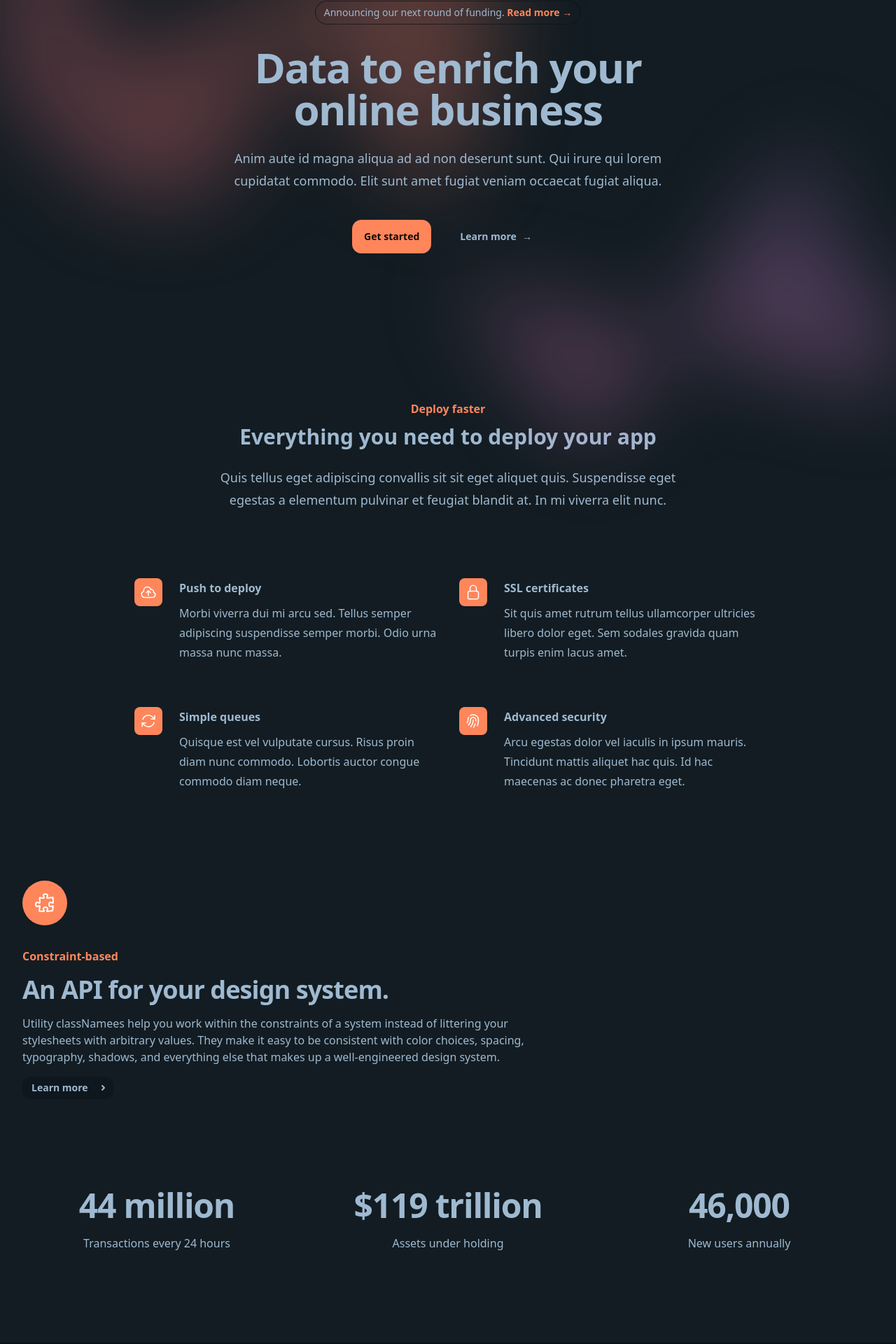
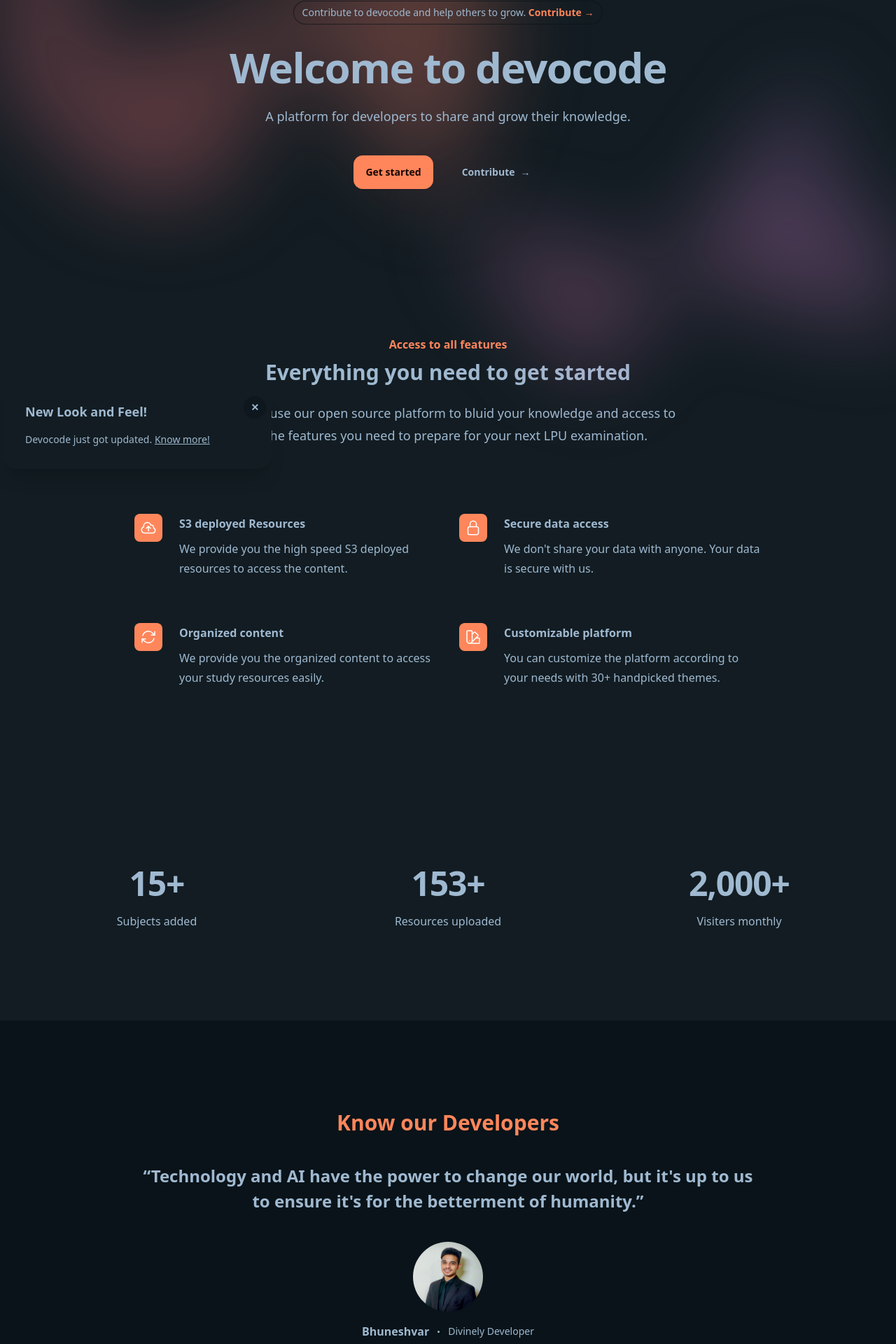
Before and after one commit to imankitkalirawana/dynamic-devocode, a Next.js app: page / in a window 1280 px wide. Shown: the part 126-2046 px from the top of the page at 70% size. Built offline with nearby package versions, Linux system fonts and the light colour scheme.

Commit message:
Add new image and icons, update stats and contact page, and fix banner links

```diff
--- a/app/page.tsx
+++ b/app/page.tsx
@@ -2,34 +2,17 @@ import Banner from "@/components/landingpage/Banner";
 import Contact from "@/components/landingpage/Contact";
 import Features from "@/components/landingpage/Features";
 import Footer from "@/components/landingpage/Footer";
-import Newsletter from "@/components/landingpage/Newsletter";
+// import Newsletter from "@/components/landingpage/Newsletter";
 import Pricing from "@/components/landingpage/Pricing";
 import Stats from "@/components/landingpage/Stats";
 import Testimonial from "@/components/landingpage/Testimonial";
-import dynamic from "next/dynamic";
-import Image from "next/image";
-
-// export default function Home() {
-//   return (
-//     <>
-//       <Banner />
-//       <Features />
-//       <Newsletter />
-//       <Stats />
-//       <Testimonial />
-//       <Pricing />
-//       <Contact />
-//       <Footer />
-//     </>
-//   );
-// }
 
 const Page = () => {
   return (
     <>
       <Banner />
       <Features />
-      <Newsletter />
+      {/* <Newsletter /> */}
       <Stats />
       <Testimonial />
       <Pricing />
--- a/components/common/Navbar.tsx
+++ b/components/common/Navbar.tsx
@@ -12,20 +12,38 @@ import { toast } from "react-hot-toast";
 
 const Navbar = () => {
   const [isloggingOut, setIsLoggingOut] = useState(false);
+  const [isNew, setIsNew] = useState(true);
+  const [isCustomCursor, setIsCustomCursor] = useState(false);
+
+  useEffect(() => {
+    const cursor = localStorage.getItem("isCustomCursor");
+    setIsCustomCursor(cursor ? JSON.parse(cursor) : false);
+    // check if the user is new from localstorage isNew key
+    const isNewUser = localStorage.getItem("isNew");
+    if (isNewUser) {
+      setIsNew(false);
+    }
+  }, []);
 
   const location = usePathname();
   const router = useRouter();
   const { loggedIn } = isLoggedIn();
 
-  const isCustomCursor = localStorage.getItem("isCustomCursor") === "true";
+  dynamicTheme();
 
-  dynamicTheme();
+  const handleIsNew = () => {
+    setIsNew(false);
+    localStorage.setItem("isNew", "false");
+  };
 
   const handleLogout = () => {
     setIsLoggingOut(true);
     setTimeout(() => {
       const theme = localStorage.getItem("theme");
-      localStorage.clear();
+      // remove token and user from localstorage
+      localStorage.removeItem("token");
+      localStorage.removeItem("userId");
+      localStorage.removeItem("userData");
       localStorage.setItem("theme", theme as string);
       window.location.href = "/resources";
       const modal = document.getElementById("logout_modal") as HTMLInputElement;
@@ -122,7 +140,10 @@ const Navbar = () => {
               </ul>
             </div>
           </div>
-          <Link href={"/"} className="btn btn-ghost text-xl">
+          <Link
+            href={"/"}
+            className="btn btn-ghost text-xl after:content-['LPU'] after:text-xs after:mb-2"
+          >
             DevoCode
           </Link>
         </div>
@@ -278,6 +299,32 @@ const Navbar = () => {
           Close
         </label>
       </div>
+      {isNew && (
+        <div
+          className="card max-w-96 w-full bg-base-100 shadow-xl fixed bottom-[50%] translate-y-[50%] z-10 left-[50%] translate-x-[-50%] px-8 py-4 md:left-1 md:bottom-1 md:translate-x-0 md:translate-y-0"
+          id="updated-popup"
+        >
+          <form method="dialog">
+            <button
+              className="btn btn-sm btn-circle absolute right-2 top-2"
+              onClick={handleIsNew}
+            >
+              ✕
+            </button>
+          </form>
+          <h3 className="font-bold text-lg">New Look and Feel!</h3>
+          <p className="py-4 text-sm">
+            Devocode just got updated.{" "}
+            <a
+              className="link"
+              href="https://github.com/imankitkalirawana/dynamic-devocode"
+              target="_blank"
+            >
+              Know more!
+            </a>
+          </p>
+        </div>
+      )}
     </>
   );
 };
--- a/components/landingpage/Banner.tsx
+++ b/components/landingpage/Banner.tsx
@@ -1,4 +1,5 @@
 import dynamic from "next/dynamic";
+import Link from "next/link";
 
 const Banner = () => {
   return (
@@ -18,28 +19,34 @@ const Banner = () => {
       <div className="mx-auto max-w-2xl py-20">
         <div className="hidden sm:mb-8 sm:flex sm:justify-center">
           <div className="relative rounded-full px-3 py-1 text-sm leading-6 text-content ring-1 ring-base-300/70">
-            Announcing our next round of funding.{" "}
-            <a href="#" className="font-semibold text-primary">
+            Contribute to devocode and help others to grow.{"  "}
+            <a
+              href="https://docs.google.com/forms/d/e/1FAIpQLSdFBSjoY5HW4QeUwOPn2gBruzUwW4utGR1TAGIXa4UoQwmKgg/viewform?usp=send_form"
+              target="_blank"
+              className="font-semibold text-primary"
+            >
               <span className="absolute inset-0" aria-hidden="true" />
-              Read more <span aria-hidden="true">&rarr;</span>
+              Contribute <span aria-hidden="true">&rarr;</span>
             </a>
           </div>
         </div>
         <div className="text-center">
           <h1 className="text-4xl font-bold tracking-tight sm:text-6xl">
-            Data to enrich your online business
+            Welcome to devocode
           </h1>
           <p className="mt-6 text-lg leading-8 text-content">
-            Anim aute id magna aliqua ad ad non deserunt sunt. Qui irure qui
-            lorem cupidatat commodo. Elit sunt amet fugiat veniam occaecat
-            fugiat aliqua.
+            A platform for developers to share and grow their knowledge.
           </p>
           <div className="mt-10 flex items-center justify-center gap-x-6">
-            <a href="#" className="btn btn-primary">
+            <Link href="/resources" className="btn btn-primary">
               Get started
-            </a>
-            <a href="#" className="btn btn-ghost">
-              Learn more <span aria-hidden="true">→</span>
+            </Link>
+            <a
+              href="https://docs.google.com/forms/d/e/1FAIpQLSdFBSjoY5HW4QeUwOPn2gBruzUwW4utGR1TAGIXa4UoQwmKgg/viewform?usp=send_form"
+              className="btn btn-ghost"
+              target="_blank"
+            >
+              Contribute <span aria-hidden="true">→</span>
             </a>
           </div>
         </div>
--- a/components/landingpage/Contact.tsx
+++ b/components/landingpage/Contact.tsx
@@ -1,7 +1,6 @@
 // import { Switch } from "@headlessui/react";
 "use client";
 import { ChevronDownIcon } from "@heroicons/react/20/solid";
-import dynamic from "next/dynamic";
 
 const Contact = () => {
   return (
@@ -20,10 +19,11 @@ const Contact = () => {
       </div>
       <div className="mx-auto max-w-2xl text-center">
         <h2 className="text-3xl font-bold tracking-tight sm:text-4xl">
-          Contact sales
+          Contact Us
         </h2>
         <p className="mt-2 text-lg leading-8">
-          Aute magna irure deserunt veniam aliqua magna enim voluptate.
+          We are here to help you. Please feel free to contact us. We will get
+          back to you as soon as possible.
         </p>
       </div>
       <form
@@ -91,6 +91,7 @@ const Contact = () => {
           <div className="sm:col-span-2">
             <label htmlFor="phone-number" className="label">
               <span className="label-text">Phone Number</span>
+              <span className="label-text text-sm">(Optional)</span>
             </label>
             <div className="relative mt-2.5">
               <div className="absolute inset-y-0 left-0 flex items-center">
@@ -145,5 +146,4 @@ const Contact = () => {
   );
 };
 
-// export default dynamic(() => Promise.resolve(Contact), { ssr: false });
 export default Contact;
--- a/components/landingpage/Features.tsx
+++ b/components/landingpage/Features.tsx
@@ -1,35 +1,34 @@
 import {
   ArrowPathIcon,
   CloudArrowUpIcon,
-  FingerPrintIcon,
+  SwatchIcon,
   LockClosedIcon,
 } from "@heroicons/react/24/outline";
-import dynamic from "next/dynamic";
 
 const features = [
   {
-    name: "Push to deploy",
+    name: "S3 deployed Resources",
     description:
-      "Morbi viverra dui mi arcu sed. Tellus semper adipiscing suspendisse semper morbi. Odio urna massa nunc massa.",
+      "We provide you the high speed S3 deployed resources to access the content.",
     icon: CloudArrowUpIcon,
   },
   {
-    name: "SSL certificates",
+    name: "Secure data access",
     description:
-      "Sit quis amet rutrum tellus ullamcorper ultricies libero dolor eget. Sem sodales gravida quam turpis enim lacus amet.",
+      "We don't share your data with anyone. Your data is secure with us.",
     icon: LockClosedIcon,
   },
   {
-    name: "Simple queues",
+    name: "Organized content",
     description:
-      "Quisque est vel vulputate cursus. Risus proin diam nunc commodo. Lobortis auctor congue commodo diam neque.",
+      "We provide you the organized content to access your study resources easily.",
     icon: ArrowPathIcon,
   },
   {
-    name: "Advanced security",
+    name: "Customizable platform",
     description:
-      "Arcu egestas dolor vel iaculis in ipsum mauris. Tincidunt mattis aliquet hac quis. Id hac maecenas ac donec pharetra eget.",
-    icon: FingerPrintIcon,
+      "You can customize the platform according to your needs with 30+ handpicked themes.",
+    icon: SwatchIcon,
   },
 ];
 const Features = () => {
@@ -38,15 +37,15 @@ const Features = () => {
       <div className="mx-auto max-w-7xl px-6 lg:px-8">
         <div className="mx-auto max-w-2xl lg:text-center">
           <h2 className="text-base font-semibold leading-7 text-primary">
-            Deploy faster
+            Access to all features
           </h2>
           <p className="mt-2 text-3xl font-bold tracking-tightsm:text-4xl">
-            Everything you need to deploy your app
+            Everything you need to get started
           </p>
           <p className="mt-6 text-lg leading-8">
-            Quis tellus eget adipiscing convallis sit sit eget aliquet quis.
-            Suspendisse eget egestas a elementum pulvinar et feugiat blandit at.
-            In mi viverra elit nunc.
+            You can use our open source platform to bluid your knowledge and
+            access to all the features you need to prepare for your next LPU
+            examination.
           </p>
         </div>
         <div className="mx-auto mt-16 max-w-2xl sm:mt-20 lg:mt-24 lg:max-w-4xl">
@@ -71,5 +70,4 @@ const Features = () => {
   );
 };
 
-// export default dynamic(() => Promise.resolve(Features), { ssr: false });
 export default Features;
--- a/components/landingpage/Newsletter.tsx
+++ b/components/landingpage/Newsletter.tsx
@@ -25,7 +25,7 @@ const Newsletter = () => {
         An API for your design&nbsp;system.
       </p>
       <p className="mt-4 max-w-3xl space-y-6 ">
-        Utility classNamees help you work within the constraints of a system
+        Utility classNames help you work within the constraints of a system
         instead of littering your stylesheets with arbitrary values. They make
         it easy to be consistent with color choices, spacing, typography,
         shadows, and everything else that makes up a well-engineered design
--- a/components/landingpage/Pricing.tsx
+++ b/components/landingpage/Pricing.tsx
@@ -1,12 +1,10 @@
 import { CheckIcon } from "@heroicons/react/20/solid";
-import exp from "constants";
-import dynamic from "next/dynamic";
 
 const includedFeatures = [
-  "Private forum access",
-  "Member resources",
-  "Entry to annual conference",
-  "Official member t-shirt",
+  "Unlimited projects",
+  "Telegram repository",
+  "Know our developers",
+  "Fork projects",
 ];
 
 const Pricing = () => {
@@ -18,19 +16,19 @@ const Pricing = () => {
             Simple no-tricks pricing
           </h2>
           <p className="mt-6 text-lg leading-8">
-            Distinctio et nulla eum soluta et neque labore quibusdam. Saepe et
-            quasi iusto modi velit ut non voluptas in. Explicabo id ut laborum.
+            The platform is completly free to use. We never charge you anything
+            to use our platform. We are a non-profit organization and we are
+            here to help you.
           </p>
         </div>
         <div className="mx-auto mt-16 max-w-2xl rounded-3xl ring-1 ring-neutral sm:mt-20 lg:mx-0 lg:flex lg:max-w-none">
           <div className="p-8 sm:p-10 lg:flex-auto">
             <h3 className="text-2xl font-bold tracking-tight">
-              Lifetime membership
+              Star us on GitHub
             </h3>
             <p className="mt-6 text-base leading-7">
-              Lorem ipsum dolor sit amet consect etur adipisicing elit. Itaque
-              amet indis perferendis blanditiis repellendus etur quidem
-              assumenda.
+              If you like our platform, please give us a star on GitHub. It will
+              help us to reach more people and help them.
             </p>
             <div className="mt-10 flex items-center gap-x-4">
               <h4 className="flex-none text-sm font-semibold leading-6 text-primary">
@@ -57,23 +55,21 @@ const Pricing = () => {
           <div className="-mt-2 p-2 lg:mt-0 lg:w-full lg:max-w-md lg:flex-shrink-0">
             <div className="rounded-2xl py-10 text-center ring-1 ring-inset ring-gray-900/5 lg:flex lg:flex-col lg:justify-center lg:py-16">
               <div className="mx-auto max-w-xs px-8">
-                <p className="text-base font-semibold">
-                  Pay once, own it forever
-                </p>
+                <p className="text-base font-semibold">Star us and Enjoy</p>
                 <p className="mt-6 flex items-baseline justify-center gap-x-2">
                   <span className="text-5xl font-bold tracking-tight">
-                    $349
+                    GitHub
                   </span>
                   <span className="text-sm font-semibold leading-6 tracking-wide">
-                    USD
+                    .com
                   </span>
                 </p>
-                <a href="#" className="btn btn-primary">
-                  Get access
+                <a
+                  href="https://github.com/imankitkalirawana/dynamic-devocode"
+                  className="btn btn-primary mt-4"
+                >
+                  Let's make it
                 </a>
-                <p className="mt-6 text-xs leading-5">
-                  Invoices and receipts available for easy company reimbursement
-                </p>
               </div>
             </div>
           </div>
--- a/components/landingpage/Stats.tsx
+++ b/components/landingpage/Stats.tsx
@@ -1,7 +1,7 @@
 const stats = [
-  { id: 1, name: "Transactions every 24 hours", value: "44 million" },
-  { id: 2, name: "Assets under holding", value: "$119 trillion" },
-  { id: 3, name: "New users annually", value: "46,000" },
+  { id: 1, name: "Subjects added", value: "15+" },
+  { id: 2, name: "Resources uploaded", value: "153+" },
+  { id: 3, name: "Visiters monthly", value: "2,000+" },
 ];
 const Stats = () => {
   return (
--- a/components/landingpage/Testimonial.tsx
+++ b/components/landingpage/Testimonial.tsx
@@ -1,37 +1,44 @@
+import Image from "next/image";
+
 const Testimonial = () => {
   return (
     <section className="relative isolate overflow-hidden px-6 py-24 sm:py-32 lg:px-8 bg-base-300">
       <div className="mx-auto max-w-2xl lg:max-w-4xl">
         <h2 className="text-3xl text-primary font-semibold leading-9 text-center">
-          Devocode
+          Know our Developers
         </h2>
         <figure className="mt-10">
           <blockquote className="text-center text-xl font-semibold leading-8  sm:text-2xl sm:leading-9">
             <p>
-              “Lorem ipsum dolor sit amet consectetur adipisicing elit. Nemo
-              expedita voluptas culpa sapiente alias molestiae. Numquam corrupti
-              in laborum sed rerum et corporis.”
+              “Technology and AI have the power to change our world, but it's up
+              to us to ensure it's for the betterment of humanity.”
             </p>
           </blockquote>
           <figcaption className="mt-10">
-            <img
-              className="mx-auto h-10 w-10 rounded-full"
-              src="https://images.unsplash.com/photo-1494790108377-be9c29b29330?ixlib=rb-1.2.1&ixid=eyJhcHBfaWQiOjEyMDd9&auto=format&fit=facearea&facepad=2&w=256&h=256&q=80"
+            <a href="https://github.com/imankitkalirawana" target="_BLANK">
+              <Image
+                className="mx-auto rounded-full"
+                src="/imankitkalirawana.jpg"
                 alt=""
+                width={100}
+                height={100}
               />
               <div className="mt-4 flex items-center justify-center space-x-3 text-base">
-              <div className="font-semibold ">Judith Black</div>
+                <div className="font-semibold ">Bhuneshvar</div>
                 <svg
                   viewBox="0 0 2 2"
                   width={3}
                   height={3}
                   aria-hidden="true"
-                className="fill-neutral-50"
+                  className="fill-base-content"
                 >
                   <circle cx={1} cy={1} r={1} />
                 </svg>
-              <div className="text-neutral-400">CEO of Workcation</div>
+                <div className="text-base-content text-sm">
+                  Divinely Developer
                 </div>
+              </div>
+            </a>
           </figcaption>
         </figure>
       </div>
```
Also changed, not shown: icons/CloudArrowUpIcon.svg (added), public/imankitkalirawana.jpg (added). Lines whose indentation alone changed are shown as unchanged.
